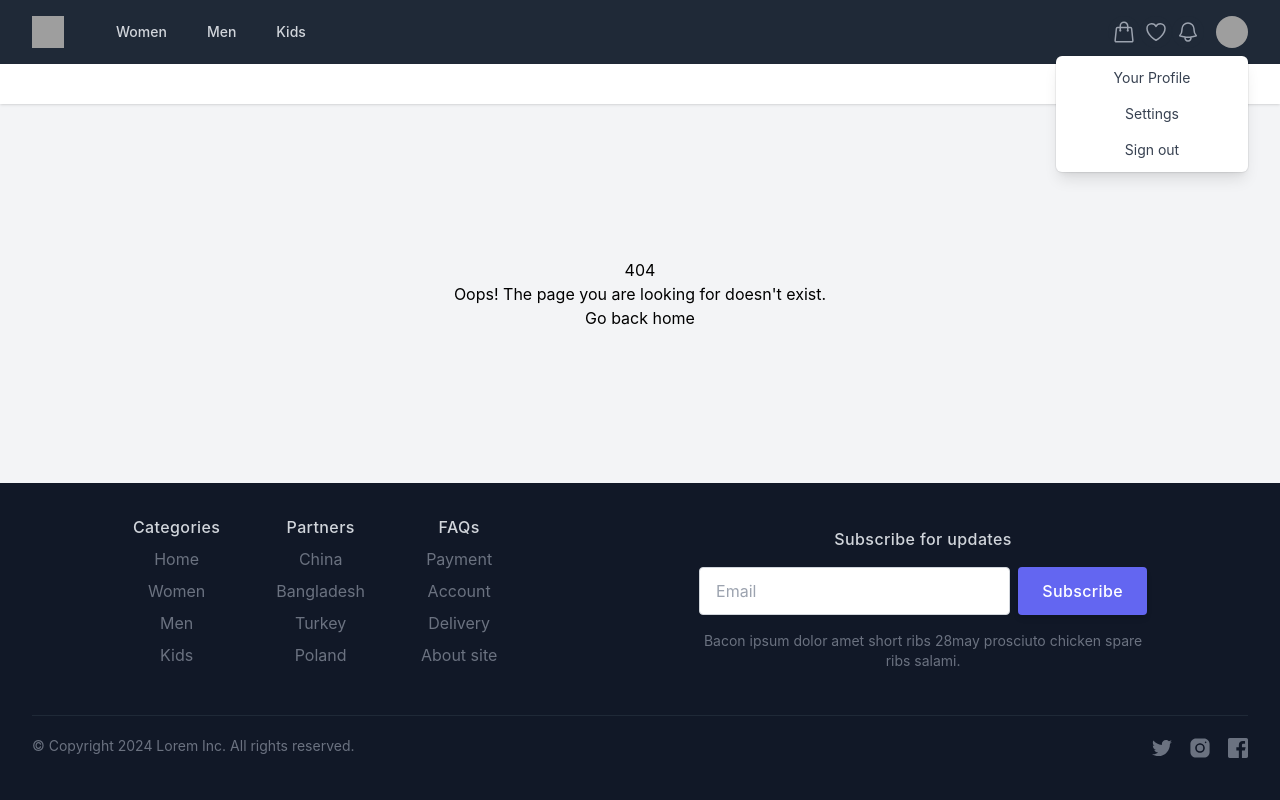
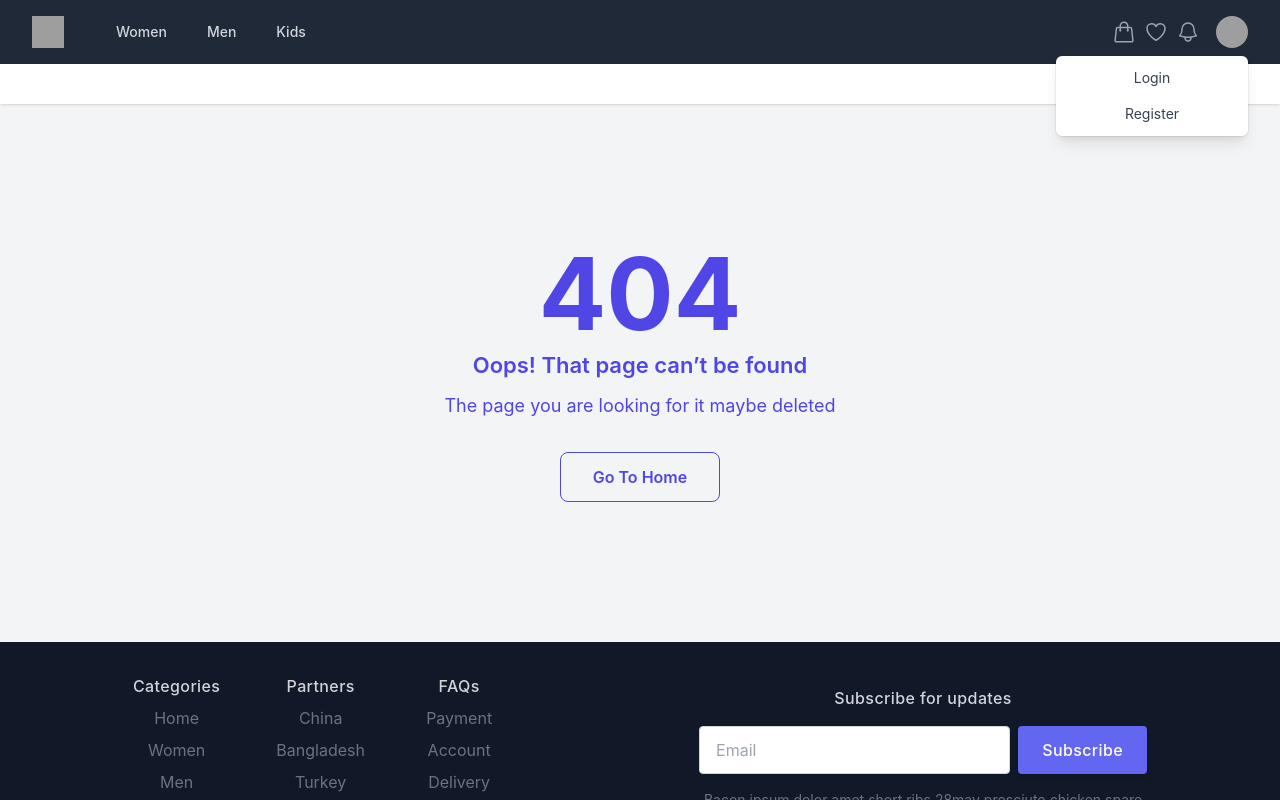
Before and after one commit to FidanMammadovaa/ecommerce-mern-app, a React (Create React App) app: page /ecommerce-app/cart in a window 1280 px wide. Both pictures are taken after a click on the button "Open user menu". Shown: the top 800 px of the page. Built offline with nearby package versions, Linux system fonts and the light colour scheme; grey boxes are pictures that could not be loaded.

Commit message:
Some changes made

```diff
--- a/src/App.js
+++ b/src/App.js
@@ -12,6 +12,7 @@ import NotFound from "./pages/not-found";
 import Cart from "./pages/client/cart";
 import Favorites from "./pages/client/favorites";
 import Notifications from "./pages/client/notifications";
+import Logout from "./pages/client/logout";
 
 function App() {
   const [sessionToken, setSessionToken] = useState(
@@ -30,6 +31,7 @@ function App() {
               <Route path="/cart" element={<Cart />} />
               <Route path="/favorites" element={<Favorites />} />
               <Route path="/notifications" element={<Notifications />} />
+              <Route path="/logout" element={<Logout />} />
             </>
           )}
           {!sessionToken && (
--- a/src/components/header/index.jsx
+++ b/src/components/header/index.jsx
@@ -42,11 +42,7 @@ const categories = [
   "Beauty",
 ];
 
-const userNavigation = [
-  { name: "Your Profile", href: "#" },
-  { name: "Settings", href: "#" },
-  { name: "Sign out", href: "#" },
-];
+
 
 function classNames(...classes) {
   return classes.filter(Boolean).join(" ");
@@ -61,7 +57,7 @@ export default function Header() {
   );
 
   const handleNavigation = (path) => {
-    navigate(path); // Navigate to the provided path
+    navigate(path);
   };
 
   const [parentCategories, setParentCategories] = useState([]);
@@ -79,7 +75,7 @@ export default function Header() {
         try {
           let url = `http://localhost:5000/parentCategories`
 
-          if (gender !== ""){
+          if (gender !== "") {
             url += `?gender=${gender}`
           }
           const res = await fetch(
@@ -180,16 +176,33 @@ export default function Header() {
                     transition
                     className="absolute right-0 z-10 mt-2 w-48 origin-top-right rounded-md bg-white py-1 shadow-lg ring-1 ring-black/5 transition focus:outline-none data-[closed]:scale-95 data-[closed]:transform data-[closed]:opacity-0 data-[enter]:duration-100 data-[leave]:duration-75 data-[enter]:ease-out data-[leave]:ease-in"
                   >
-                    {userNavigation.map((item) => (
-                      <MenuItem key={item.name}>
+                    {sessionToken === "" ? (
+                      <>
+                        <MenuItem>
                           <Link
-                          to={item.href}
+                            to={`/login`}
                             className="block px-4 py-2 text-sm text-gray-700 data-[focus]:bg-gray-100 data-[focus]:outline-none"
                           >
-                          {item.name}
+                            Login
                           </Link>
                         </MenuItem>
-                    ))}
+                        <MenuItem>
+                          <Link
+                            to={`/register`}
+                            className="block px-4 py-2 text-sm text-gray-700 data-[focus]:bg-gray-100 data-[focus]:outline-none"
+                          >
+                            Register
+                          </Link>
+                        </MenuItem>
+                      </>
+                    ) : <MenuItem>
+                      <Link
+                        to={`/logout`}
+                        className="block px-4 py-2 text-sm text-gray-700 data-[focus]:bg-gray-100 data-[focus]:outline-none"
+                      >
+                        Logout
+                      </Link>
+                    </MenuItem>}
                   </MenuItems>
                 </Menu>
               </div>
@@ -280,16 +293,13 @@ export default function Header() {
               </button>
             </div>
             <div className="mt-3 space-y-1 px-2">
-              {userNavigation.map((item) => (
               <DisclosureButton
-                  key={item.name}
                 as="a"
-                  href={item.href}
+                href={'/login'}
                 className="block rounded-md px-3 py-2 text-base font-medium text-gray-400 hover:bg-gray-700 hover:text-white"
               >
-                  {item.name}
+                Login
               </DisclosureButton>
-              ))}
             </div>
           </div>
         </DisclosurePanel>
@@ -306,14 +316,12 @@ export default function Header() {
                   key={item.name}
                   to={`products?parentCategory=${item}&gender=${gender}`}
                   aria-current={item.current ? "page" : undefined}
-                  className={`relative group text-nowrap ${
-                    item.name === "Sale %" ? "text-red-500" : ""
+                  className={`relative group text-nowrap ${item.name === "Sale %" ? "text-red-500" : ""
                     } ${isActive ? "font-semibold" : ""}`}
                 >
                   {item}
                   <span
-                    className={`absolute bottom-0 left-0 w-0 h-[2px] group-hover:w-full transition-all duration-300 ${
-                      item.name === "Sale %" ? "bg-red-500" : "bg-gray-500"
+                    className={`absolute bottom-0 left-0 w-0 h-[2px] group-hover:w-full transition-all duration-300 ${item.name === "Sale %" ? "bg-red-500" : "bg-gray-500"
                       }`}
                   ></span>
                 </Link>
--- /dev/null
+++ b/src/pages/client/logout/index.jsx
@@ -0,0 +1,10 @@
+import Cookies from 'js-cookie'
+import { useNavigate } from 'react-router'
+export default function Logout() {
+    const navigate = useNavigate()
+    const handleRemoveSessionToken = () => {
+        Cookies.remove("sessionToken")
+        navigate("/")
+    }
+    return (<button onClick={handleRemoveSessionToken}>Logout</button>)
+}
--- a/src/pages/not-found/index.jsx
+++ b/src/pages/not-found/index.jsx
@@ -1,11 +1,30 @@
 import { Link } from "react-router";
 
 export default function NotFound() {
-    return (
-        <div>
-            <h1>404</h1>
-            <p>Oops! The page you are looking for doesn't exist.</p>
-            <Link to="/" >Go back home</Link>
+  return (
+    <section className="relative z-10 bg-primary py-[120px]">
+      <div className="container mx-auto">
+        <div className="-mx-4 flex">
+          <div className="w-full px-4">
+            <div className="mx-auto max-w-[400px] text-center">
+              <h2 className="mb-2 text-[50px] font-bold leading-none text-indigo-600 sm:text-[80px] md:text-[100px]">
+                404
+              </h2>
+              <h4 className="mb-3 text-[22px] font-semibold leading-tight text-indigo-600">
+                Oops! That page can’t be found
+              </h4>
+              <p className="mb-8 text-lg text-indigo-600">
+                The page you are looking for it maybe deleted
+              </p>
+              <Link to="/">
+                <span className="inline-block rounded-lg border border-indigo-600 px-8 py-3 text-center text-base font-semibold text-indigo-600 transition hover:bg-indigo-600 hover:text-white">
+                  Go To Home
+                </span>
+              </Link>
+            </div>
+          </div>
         </div>
-    );
+      </div>
+    </section>
+  );
 }
```
Lines whose indentation alone changed are shown as unchanged.
